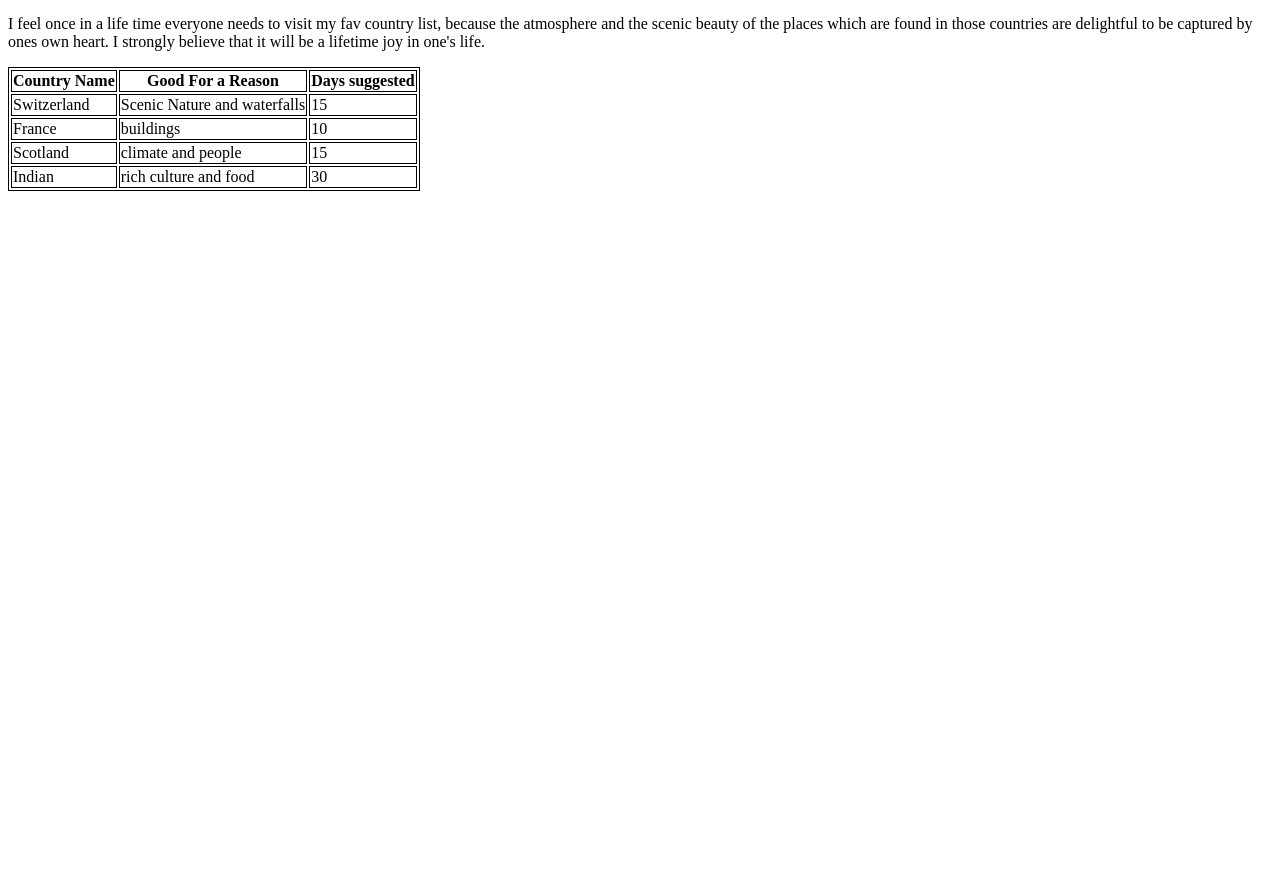
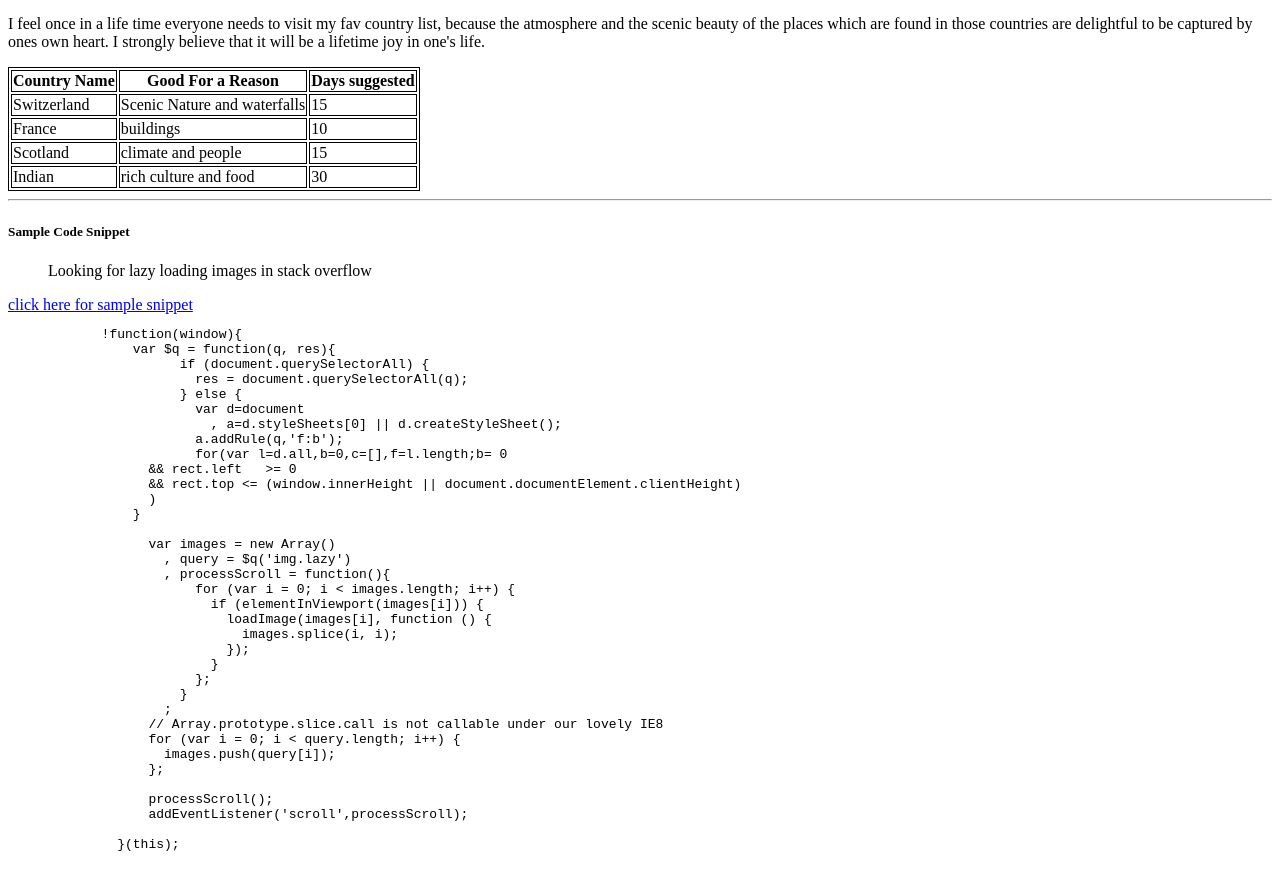
Before and after one commit to 44-563-Web-Apps-S23/44563-webapps-assignment-3-SanthoshReddyvan, a plain HTML site: page index.html in a window 1280 px wide. Shown: the part 512-1392 px from the top of the page. Before the commit the page ends 800 px from the top, so only its background shows below. Drawn offline with Linux system fonts and the light colour scheme.

Commit message:
added a snippet sample

```diff
--- a/index.html
+++ b/index.html
@@ -66,5 +66,84 @@
             <td>30</td>
             </tr>
         </table>
+        <hr>
+        <h5>Sample Code Snippet</h5>
+        <blockquote>Looking for lazy loading images in stack overflow </blockquote>
+        <a href="https://stackoverflow.com/questions/9667631/how-lazy-loading-images-using-javascript-works">click here for sample snippet </a>
+          <pre>
+            !function(window){
+                var $q = function(q, res){
+                      if (document.querySelectorAll) {
+                        res = document.querySelectorAll(q);
+                      } else {
+                        var d=document
+                          , a=d.styleSheets[0] || d.createStyleSheet();
+                        a.addRule(q,'f:b');
+                        for(var l=d.all,b=0,c=[],f=l.length;b<f;b++)
+                          l[b].currentStyle.f && c.push(l[b]);
+
+                        a.removeRule(0);
+                        res = c;
+                      }
+                      return res;
+                    }
+                  , addEventListener = function(evt, fn){
+                      window.addEventListener
+                        ? this.addEventListener(evt, fn, false)
+                        : (window.attachEvent)
+                          ? this.attachEvent('on' + evt, fn)
+                          : this['on' + evt] = fn;
+                    }
+                  , _has = function(obj, key) {
+                      return Object.prototype.hasOwnProperty.call(obj, key);
+                    }
+                  ;
+
+                function loadImage (el, fn) {
+                  var img = new Image()
+                    , src = el.getAttribute('data-src');
+                  img.onload = function() {
+                    if (!! el.parent)
+                      el.parent.replaceChild(img, el)
+                    else
+                      el.src = src;
+
+                    fn? fn() : null;
+                  }
+                  img.src = src;
+                }
+
+                function elementInViewport(el) {
+                  var rect = el.getBoundingClientRect()
+
+                  return (
+                     rect.top    >= 0
+                  && rect.left   >= 0
+                  && rect.top <= (window.innerHeight || document.documentElement.clientHeight)
+                  )
+                }
+
+                  var images = new Array()
+                    , query = $q('img.lazy')
+                    , processScroll = function(){
+                        for (var i = 0; i < images.length; i++) {
+                          if (elementInViewport(images[i])) {
+                            loadImage(images[i], function () {
+                              images.splice(i, i);
+                            });
+                          }
+                        };
+                      }
+                    ;
+                  // Array.prototype.slice.call is not callable under our lovely IE8
+                  for (var i = 0; i < query.length; i++) {
+                    images.push(query[i]);
+                  };
+
+                  processScroll();
+                  addEventListener('scroll',processScroll);
+
+              }(this);
+          </pre>
     </body>
 </html>
```
